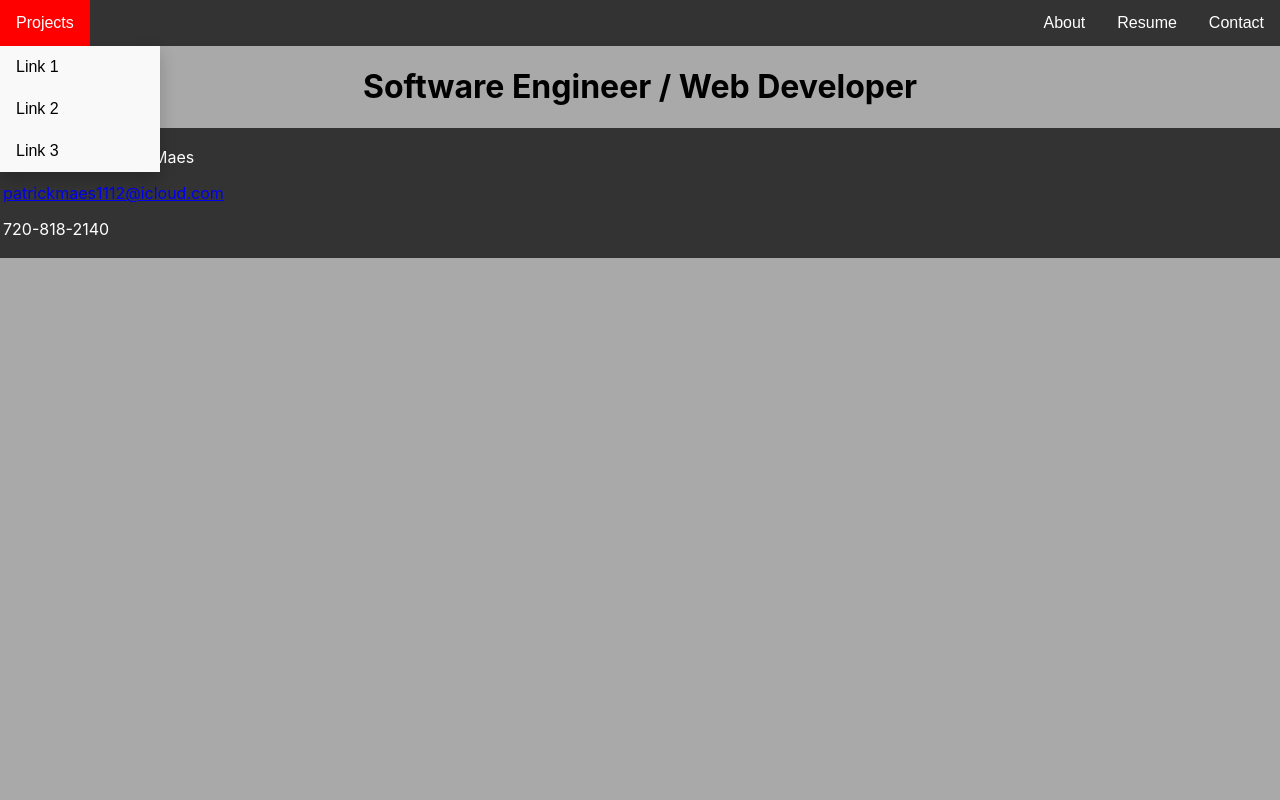
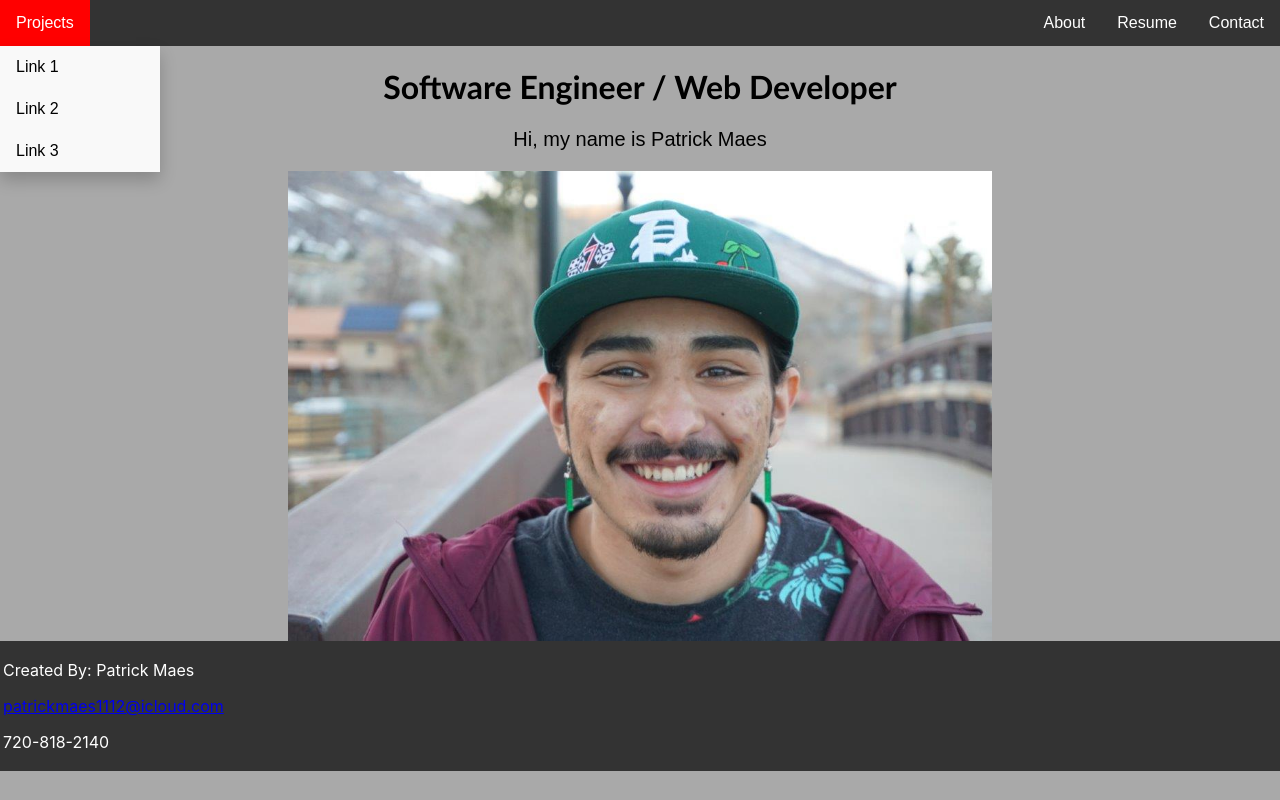
Before and after one commit to patty1112/portfolio_site, a React (Create React App) app: page / in a window 1280 px wide. Built offline with nearby package versions, Linux system fonts and the light colour scheme.

Commit message:
Added Image and some styling.

```diff
--- a/src/App.js
+++ b/src/App.js
@@ -10,12 +10,12 @@ const App = () => {
 
   return (
     <React.StrictMode>
-       <div class="navbar">
-       <div class="dropdown">
-          <button class="dropbtn"> Projects
-            <i class="fa fa-caret-down"></i>
+       <div className="navbar">
+       <div className="dropdown">
+          <button className="dropbtn"> Projects
+            <i className="fa fa-caret-down"></i>
           </button>
-          <div class="dropdown-content">
+          <div className="dropdown-content">
             <a href="#">Link 1</a>
             <a href="#">Link 2</a>
             <a href="#">Link 3</a>
--- a/src/Home.css
+++ b/src/Home.css
@@ -1,3 +1,17 @@
 h1.headline {
     text-align: center;
+    font-family: 'Gill Sans', 'Gill Sans MT', Calibri, 'Trebuchet MS', sans-serif;
 }
+p.intro {
+    text-align: center;
+    font-size: 20px;
+    font-family: sans-serif;
+}
+
+img {
+    display: block;
+    margin-left: auto;
+    margin-right: auto;
+    width: 55%
+
+}
--- a/src/Home.js
+++ b/src/Home.js
@@ -1,8 +1,14 @@
 import React from 'react';
-import './Home.css'
+import './Home.css';
+
 const Home = () => {
   return (
-    <h1 className='headline'>Software Engineer / Web Developer</h1>
+    <div>
+      <h1 className='headline'>Software Engineer / Web Developer</h1>
+      <p className='intro'>Hi, my name is Patrick Maes</p>
+      <img src={require('./public/pers_photo.jpg')} alt='personal_photo'/>
+    </div>
   );
 };
+
 export default Home;
```
